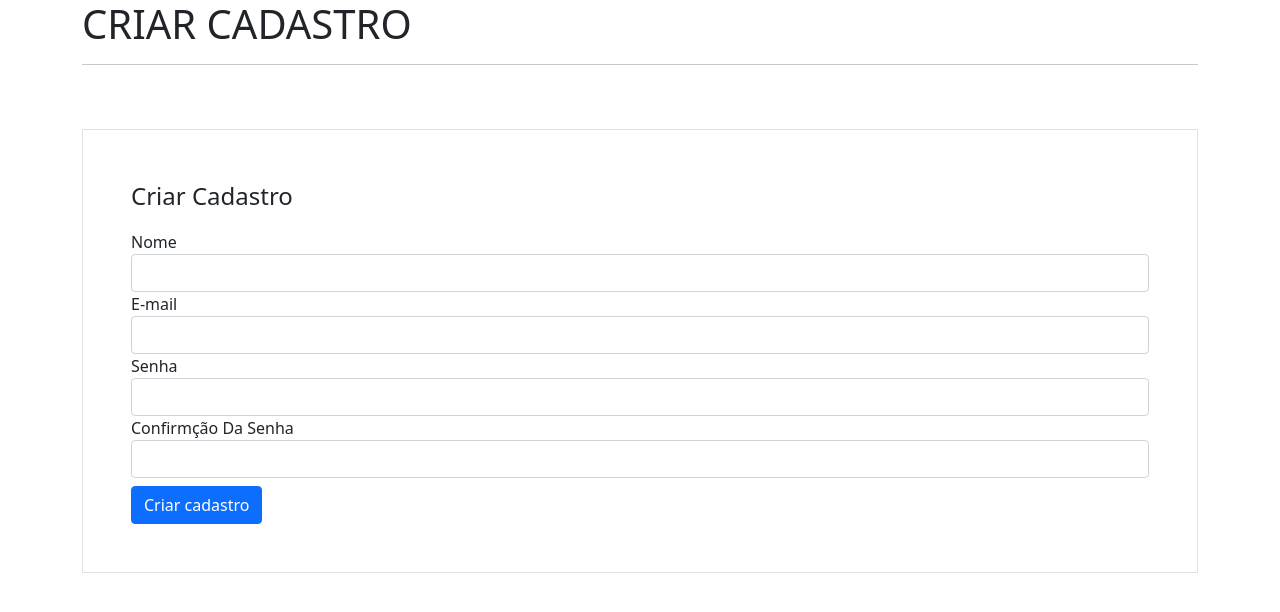
After one commit to Bryangps/portfolio_site, a Flask app: template zboxcrossvendasbebidas/templates/criarCadastro.html in a window 1280 px wide. The commit adds this page. Shown: the top 612 px of the page. Run offline with Flask 3, Linux system fonts and the light colour scheme; the template is opened without the code that fills it: values that come from a table or form of the project are taken from there, others are empty.

Commit message:
Organizando os formularios

```diff
--- a/zboxcrossvendasbebidas/forms.py
+++ b/zboxcrossvendasbebidas/forms.py
@@ -6,7 +6,7 @@ from wtforms.validators import Email, DataRequired, EqualTo, Length
 class FormLogin(FlaskForm):
     email = StringField('E-mail', validators=[DataRequired(), Email()])
     senha = PasswordField('Senha', validators=[DataRequired(), Length(5,20)])
-    lembrar_dados = BooleanField('Lembrar Dados')
+    lembrar_dados = BooleanField('Lembrar Dados de Acesso')
     botao_submit_login = SubmitField('Fazer Login')
 
 
--- a/zboxcrossvendasbebidas/route.py
+++ b/zboxcrossvendasbebidas/route.py
@@ -16,8 +16,9 @@ def login():
 
 
 @app.route('/criar_conta')
-def criar_conta():
-    return 'home'
+def criar_cadastro():
+    form_criarcadastro = FormCriarCadastro()
+    return render_template('criarCadastro.html', form_criarcadastro=form_criarcadastro)
 
 
 @app.route('/cadastra/bebidas')
--- /dev/null
+++ b/zboxcrossvendasbebidas/templates/criarCadastro.html
@@ -0,0 +1,54 @@
+<!DOCTYPE html>
+<html lang="pt-br">
+<head>
+    <meta charset="UTF-8">
+    <title>Z Box Cross Club</title>
+    <link href="https://cdn.jsdelivr.net/npm/bootstrap@5.0.2/dist/css/bootstrap.min.css" rel="stylesheet" integrity="sha384-EVSTQN3/azprG1Anm3QDgpJLIm9Nao0Yz1ztcQTwFspd3yD65VohhpuuCOmLASjC" crossorigin="anonymous">
+
+</head>
+<body>
+
+<div class="container">
+    <h1>CRIAR CADASTRO</h1>
+    <hr>
+    <div class="row">
+        <div class="col">
+            <form method="POST" action="" class="border mt-5 p-5">
+                {{form_criarcadastro.csrf_token}}
+                <legend> Criar Cadastro</legend>
+                <fieldset>
+                <div class="form-group">
+                    {{form_criarcadastro.username.label(class='form-control-label mt-2')}}
+                    {{form_criarcadastro.username(class='form-control')}}
+
+                </div>
+
+                <div class="form-group">
+                    {{form_criarcadastro.email.label(class='form-control-label')}}
+                    {{form_criarcadastro.email(class='form-control')}}
+
+                </div>
+
+                <div class="form-group">
+                    {{form_criarcadastro.senha.label(class='form-control-label')}}
+                    {{form_criarcadastro.senha(class='form-control')}}
+
+                </div>
+
+                <div class="form-group">
+                    {{form_criarcadastro.confirmacao_senha.label(class='form-control-label')}}
+                    {{form_criarcadastro.confirmacao_senha(class='form-control')}}
+
+                </div>
+                </fieldset>
+                {{form_criarcadastro.botao_submit_criarcadastro(class='btn btn-primary mt-2')}}
+            </form>
+        </div>
+
+    </div>
+</div>
+
+<script src="https://cdn.jsdelivr.net/npm/bootstrap@5.0.2/dist/js/bootstrap.bundle.min.js" integrity="sha384-MrcW6ZMFYlzcLA8Nl+NtUVF0sA7MsXsP1UyJoMp4YLEuNSfAP+JcXn/tWtIaxVXM" crossorigin="anonymous"></script>
+
+</body>
+</html>
```
Also changed, not shown: zboxcrossvendasbebidas/templates/criar_conta.html (deleted, +0 -10 lines), zboxcrossvendasbebidas/templates/login.html (+20 -11 lines).
